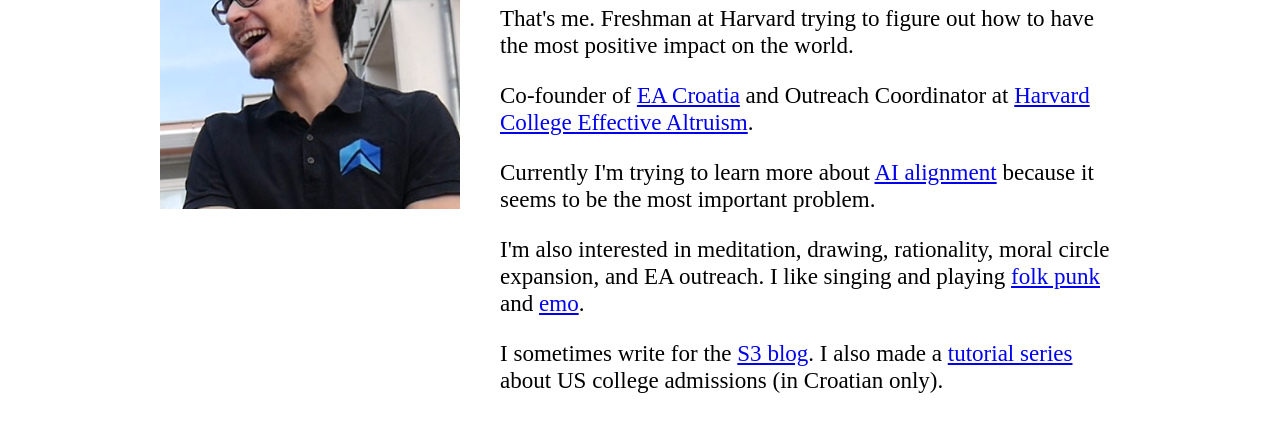
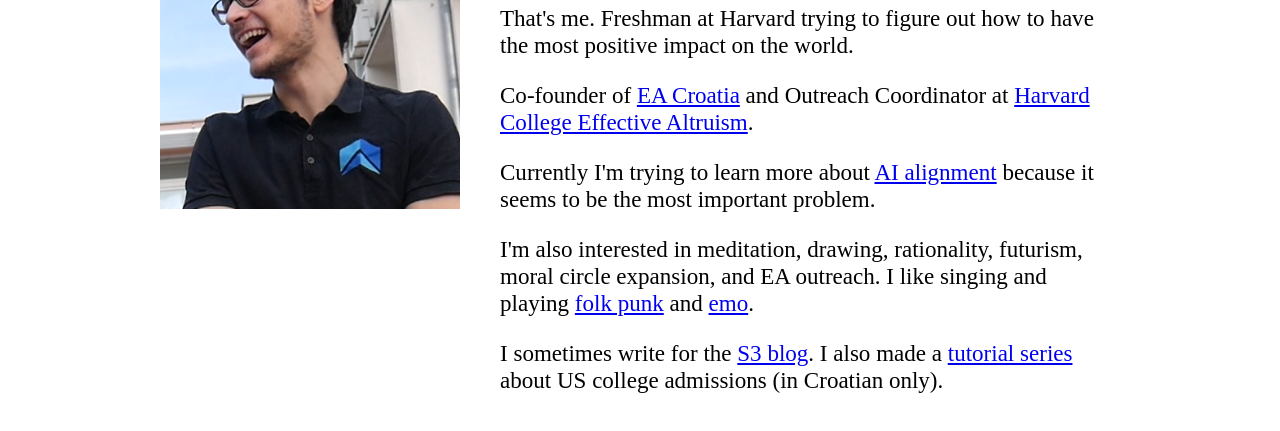
Before and after one commit to nikolajurkovic/nikolajurkovic.com, a plain HTML site: page index.html in a window 1280 px wide. Shown: the part 199-630 px from the top of the page. Drawn offline with Linux system fonts and the light colour scheme.

Commit message:
Update index.html

```diff
--- a/index.html
+++ b/index.html
@@ -26,7 +26,7 @@
 
         <p>Currently I'm trying to learn more about <a href="https://www.vox.com/future-perfect/2018/12/21/18126576/ai-artificial-intelligence-machine-learning-safety-alignment">AI alignment</a> because it seems to be the most important problem.</p>
 
-        <p>I'm also interested in meditation, drawing, rationality, moral circle expansion, and EA outreach. I like singing and playing <a href="https://open.spotify.com/playlist/7hYUfJR9bRIbU5tAw1K3yA?si=c8a47d6c8b17495a">folk punk</a> and <a href="https://open.spotify.com/playlist/2XH0j6WoaFFlURHf3TlvG3?si=351ffa68779e442d">emo</a>.</p>
+        <p>I'm also interested in meditation, drawing, rationality, futurism, moral circle expansion, and EA outreach. I like singing and playing <a href="https://open.spotify.com/playlist/7hYUfJR9bRIbU5tAw1K3yA?si=c8a47d6c8b17495a">folk punk</a> and <a href="https://open.spotify.com/playlist/2XH0j6WoaFFlURHf3TlvG3?si=351ffa68779e442d">emo</a>.</p>
 
         <p>I sometimes write for the <a href="https://blog.drustvo-evo.hr/en/author/nikola/">S3 blog</a>. I also made a <a href="https://www.youtube.com/channel/UCBqHCRwSJjx6I9CP4YvhEOA">tutorial series</a> about US college admissions (in Croatian only).</p>
 
```
